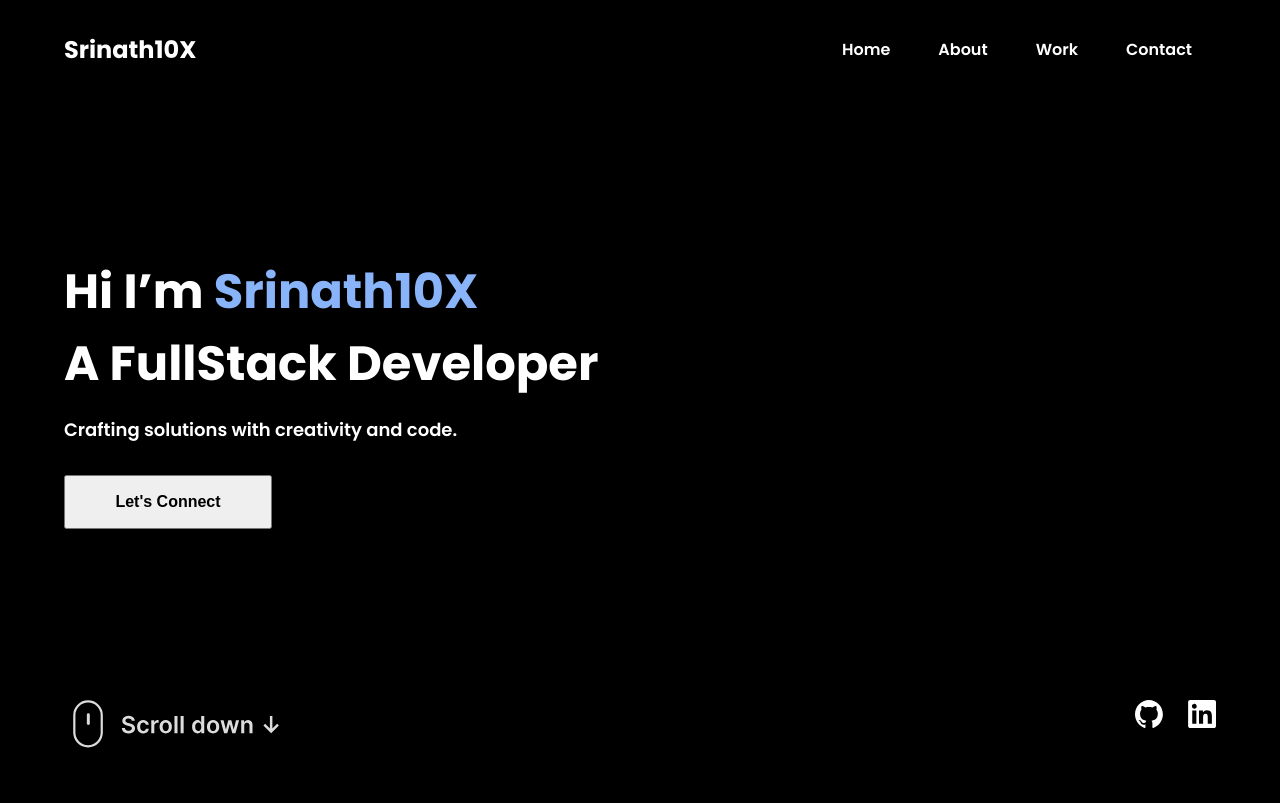
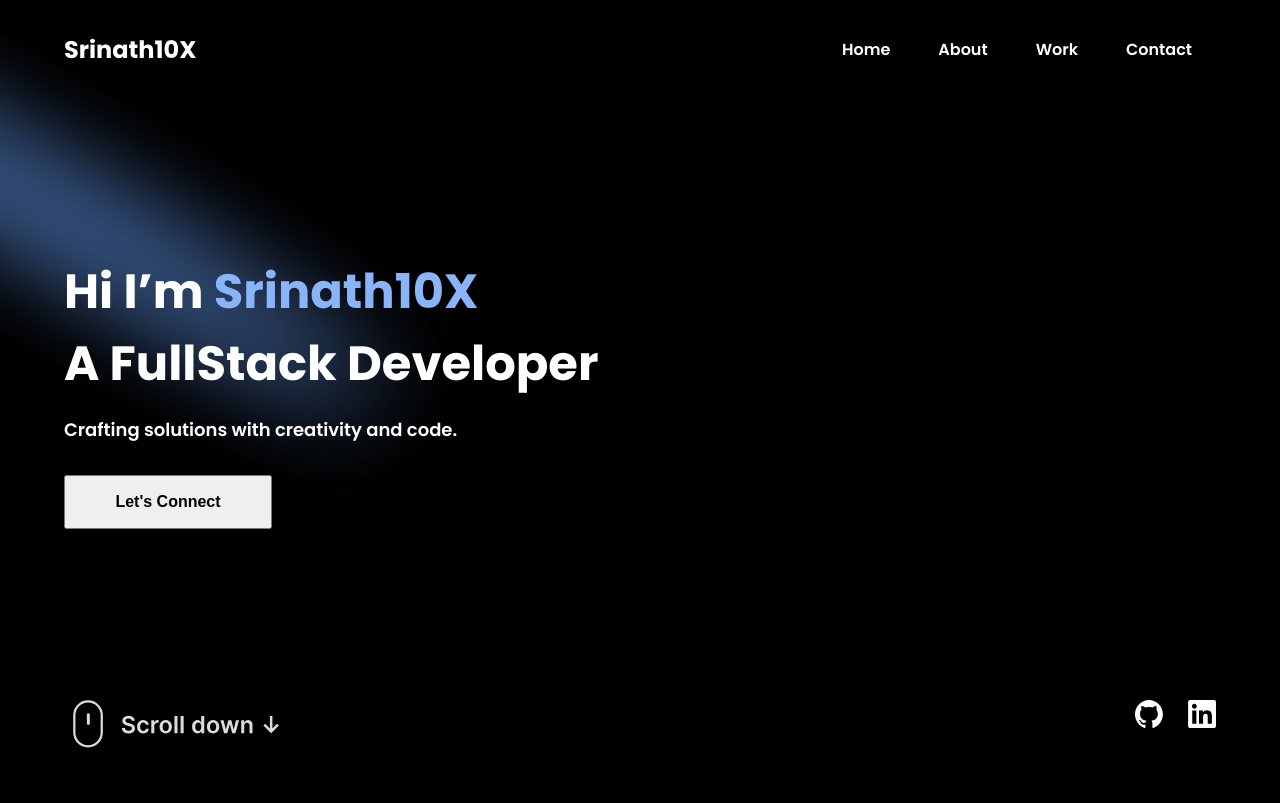
Before and after one commit to Srinath10X/portfolio, an Astro site: page / in a window 1280 px wide. Shown: the top 803 px of the page. Built offline with nearby package versions, Linux system fonts and the light colour scheme; Astro itself is replaced by a stand-in of ours.

Commit message:
added glow to the main page

```diff
--- a/src/components/Header.astro
+++ b/src/components/Header.astro
@@ -29,7 +29,6 @@
 
 <style>
 header {
-  background: var(--c-black);
   position: sticky;
   top: 0;
   width: 100%;
--- a/src/layouts/main.astro
+++ b/src/layouts/main.astro
@@ -22,6 +22,20 @@ import Button from '../components/Button.astro'
 <style>
 main{
 	padding: 0 5%;
+}
+
+main::before {
+	content: '';
+	position: absolute;
+	width: 5%;
+	height: 100vh;
+	background-color: #5396ff89;
+	filter: blur(50px) drop-shadow(0 0 10px var(--c-bluebell));
+	transform: rotate(-60deg);
+	border-radius: 50%;
+	top: -25%;
+	left: 0;
+	z-index: -1;
 }
 
 .right{
--- a/src/pages/index.astro
+++ b/src/pages/index.astro
@@ -21,7 +21,7 @@ import "../styles/globals.css";
         <Main />
         <!-- <About /> -->
         <!-- <Projects/> -->
-        <ContactMe />
-        <Footer />
+        <!-- <ContactMe /> -->
+        <!-- <Footer /> -->
     </body>
 </html>
```
